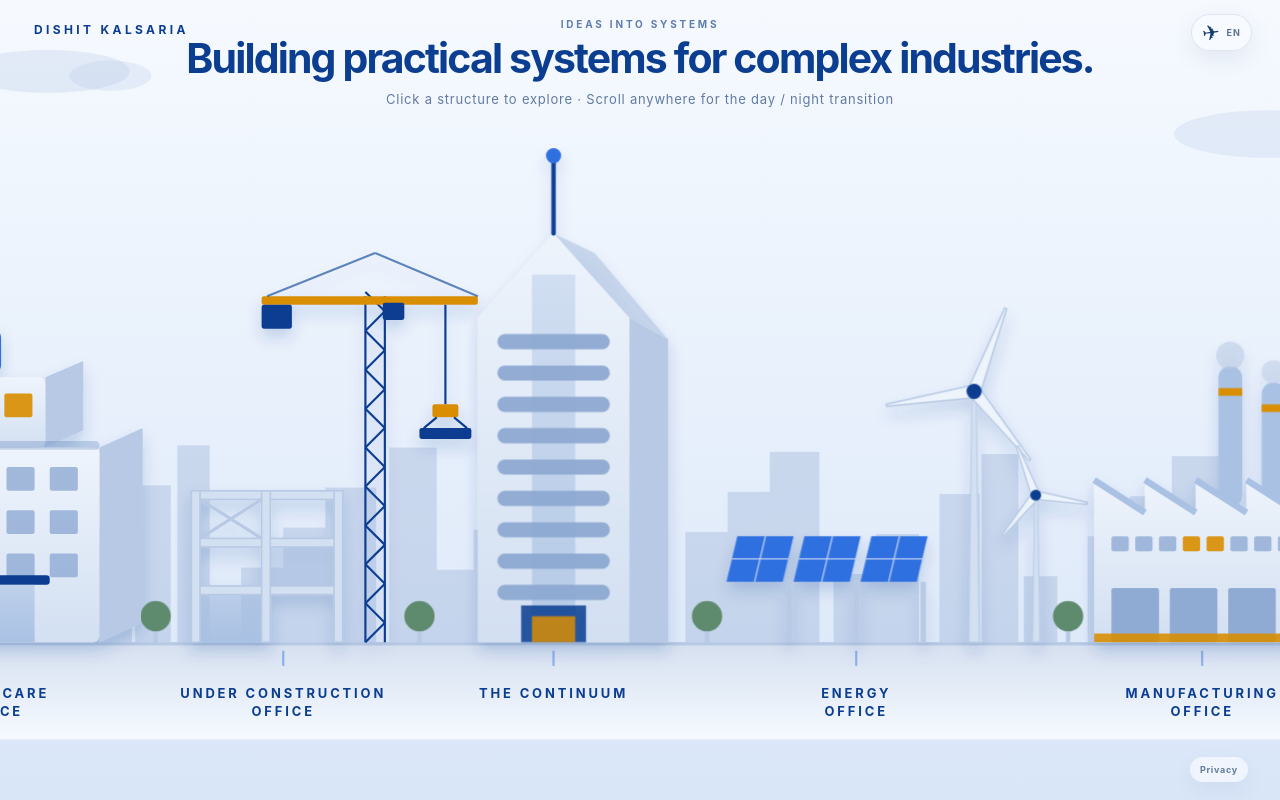
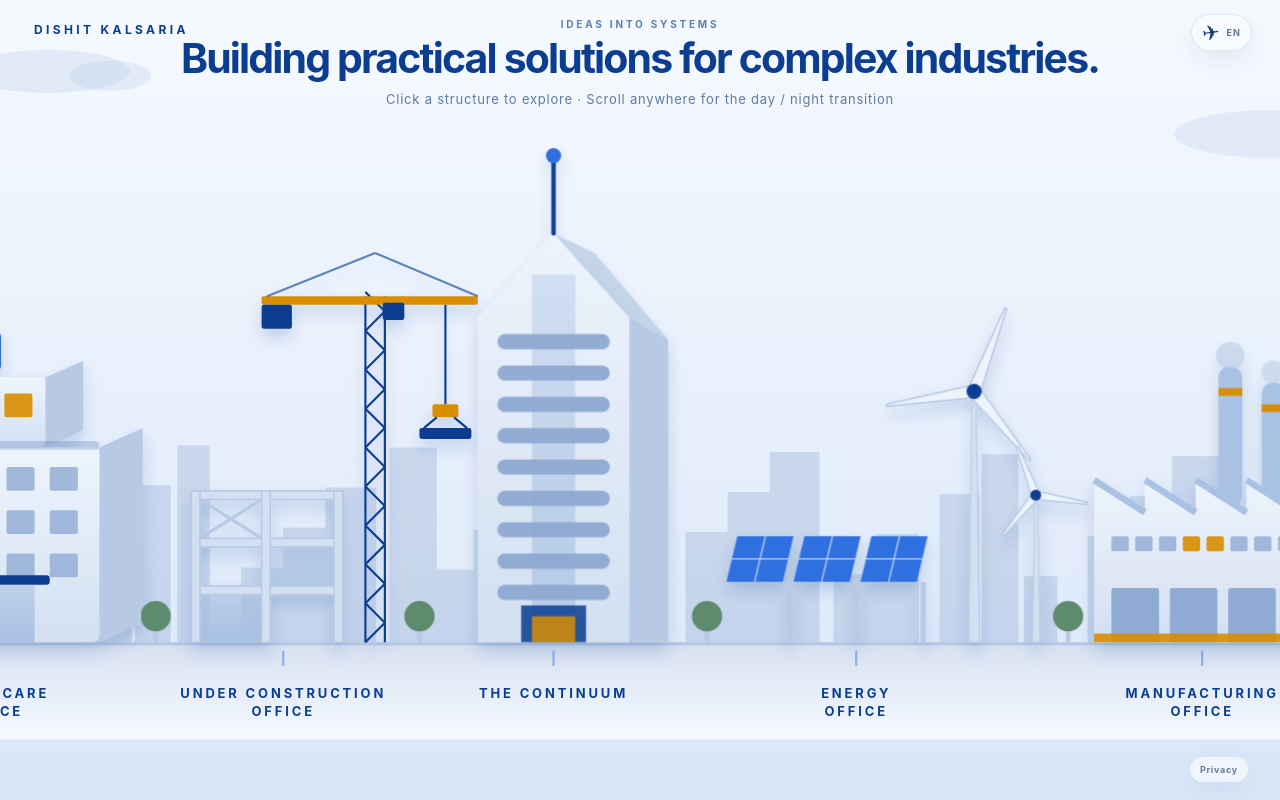
Before and after one commit to DishitKalsaria/Simpli-City, a React (Vite) app: page / in a window 1280 px wide. Built offline with nearby package versions, Linux system fonts and the light colour scheme.

Commit message:
Simpli-City Update v1.1.1

```diff
--- a/src/main.jsx
+++ b/src/main.jsx
@@ -15,7 +15,7 @@ const LANGUAGES = [
 const TRANSLATIONS = {
   nl: {
     'IDEAS INTO SYSTEMS':'IDEEËN NAAR SYSTEMEN',
-    'Building practical systems for complex industries.':'Praktische systemen bouwen voor complexe sectoren.',
+    'Building practical solutions for complex industries.':'Praktische oplossingen bouwen voor complexe sectoren.',
     'Click a structure to explore · Scroll anywhere for the day / night transition':'Klik op een gebouw om te verkennen · Scroll overal voor de dag-/nachtovergang',
     'HEALTHCARE OFFICE':'ZORGKANTOOR','UNDER CONSTRUCTION OFFICE':'KANTOOR IN AANBOUW','DISHIT TOWER':'HET CONTINUÜM','THE CONTINUUM':'HET CONTINUÜM','ENERGY OFFICE':'ENERGIEKANTOOR','MANUFACTURING OFFICE':'PRODUCTIEKANTOOR','CONNECT':'VERBINDEN',
     'Back to city':'Terug naar stad','Back to tower':'Terug naar toren','Choose a floor':'Kies een verdieping','Hover to highlight the matching tower floor. Click to open it.':'Beweeg over een verdieping om deze in de toren te markeren. Klik om te openen.',
@@ -36,7 +36,7 @@ const TRANSLATIONS = {
   },
   es: {
     'IDEAS INTO SYSTEMS':'IDEAS EN SISTEMAS',
-    'Building practical systems for complex industries.':'Construyendo sistemas prácticos para industrias complejas.',
+    'Building practical solutions for complex industries.':'Construyendo sistemas prácticos para industrias complejas.',
     'Click a structure to explore · Scroll anywhere for the day / night transition':'Haz clic en una estructura para explorar · Desplázate para cambiar entre día y noche',
     'HEALTHCARE OFFICE':'OFICINA DE SALUD','UNDER CONSTRUCTION OFFICE':'OFICINA EN CONSTRUCCIÓN','DISHIT TOWER':'EL CONTINUUM','THE CONTINUUM':'EL CONTINUUM','ENERGY OFFICE':'OFICINA DE ENERGÍA','MANUFACTURING OFFICE':'OFICINA DE MANUFACTURA','CONNECT':'CONECTAR',
     'Back to city':'Volver a la ciudad','Back to tower':'Volver a la torre','Choose a floor':'Elige un piso','Hover to highlight the matching tower floor. Click to open it.':'Pasa el cursor para resaltar el piso correspondiente. Haz clic para abrirlo.',
@@ -57,7 +57,7 @@ const TRANSLATIONS = {
   },
   fr: {
     'IDEAS INTO SYSTEMS':'DES IDÉES AUX SYSTÈMES',
-    'Building practical systems for complex industries.':'Construire des systèmes pratiques pour des secteurs complexes.',
+    'Building practical solutions for complex industries.':'Construire des systèmes pratiques pour des secteurs complexes.',
     'Click a structure to explore · Scroll anywhere for the day / night transition':'Cliquez sur une structure pour explorer · Faites défiler pour passer du jour à la nuit',
     'HEALTHCARE OFFICE':'BUREAU SANTÉ','UNDER CONSTRUCTION OFFICE':'BUREAU EN CONSTRUCTION','DISHIT TOWER':'LE CONTINUUM','THE CONTINUUM':'LE CONTINUUM','ENERGY OFFICE':'BUREAU ÉNERGIE','MANUFACTURING OFFICE':'BUREAU INDUSTRIE','CONNECT':'CONNECTER',
     'Back to city':'Retour à la ville','Back to tower':'Retour à la tour','Choose a floor':'Choisissez un étage','Hover to highlight the matching tower floor. Click to open it.':'Survolez pour mettre en évidence l’étage correspondant. Cliquez pour l’ouvrir.',
@@ -119,11 +119,11 @@ const buildingCards = {
     roleLabel: 'Data Scientist',
     timeline: 'May 2021 – Dec 2025',
     skills: ['Data products', 'Forecasting', 'Product ownership', 'Operational analytics'],
-    ratings: [['Data Products', '4.9'], ['Analytics', '4.8'], ['Leadership', '4.7']],
+    ratings: [['Data Products', '4.9'], ['Analytics', '4.5'], ['Leadership', '4.2']],
     applications: ['Snowflake', 'Salesforce', 'Power BI', 'Excel', 'Power Apps', 'Python', 'SQL'],
     highlights: [
       'Reduced manual effort by up to 80% and improved reporting cycle time by 65%.',
-      'Presented a live enterprise MVP demo to 500+ attendees and supported 50+ users.',
+      'Spearheaded UNIT; an enterprise data product that supported 50+ users and presented at NG Expo 2025 as a showcase of operational data products.',
       'Translated stakeholder needs into KPIs, backlog items, release priorities, and UAT.'
     ]
   },
@@ -134,9 +134,9 @@ const buildingCards = {
     metrics: [['Time Saved', '15 hrs/wk'], ['Money Saved', '$40K+/yr'], ['Users Helped', '15+ users']],
     company: 'Vijay Engineering Works',
     roleLabel: 'Supply Chain / Data Analyst',
-    timeline: 'Aug 2016 – Jul 2018',
+    timeline: 'Dec 2015 – Dec 2017',
     skills: ['Manufacturing analytics', 'BOM readiness', 'Inventory visibility', 'Quality tracking'],
-    ratings: [['Operations', '4.7'], ['Planning', '4.6'], ['Quality', '4.5']],
+    ratings: [['Operations', '4.0'], ['Planning', '3.9'], ['Quality', '4.5']],
     applications: ['SAP ERP', 'Excel', 'Power BI', 'MRP / Production planning', 'Supplier tracking', 'Quality reporting'],
     highlights: [
       'Built dashboards across production, backlog, dispatch, vendors, and quality.',
@@ -213,7 +213,7 @@ const floorData = [
     credentials:[["NASA's Human Rover Exploration Challenge 2017",'Representing India as part of Team Technovators'],['Institute of Engineering Technology (IET)',"Joint Secretary of Electronics and Telecomm. Department of IET's NMIMS chapter."]],
     endorsements:[
       '“Thank you Dishit for your continued focus on finding a better way to resolve issues for the team.” — Manager, National Grid',
-      '“Thank you Dishit for your continued focus on finding a better way to resolve issues for the team. This appreciate award is a small recognition for your efforts. You are effectively collaborating across 4 departments to achieve better outcomes for our commercial customers. You are centralizing data and being innovative in consolidating information for the account audit. The speed you are using to address these business challenges is greatly appreciated. We are so glad to have you here at National Grid” — Vice President, Account Management, National Grid'
+      '“This appreciate award is a small recognition for your efforts, Dishit. You are effectively collaborating across 4 departments to achieve better outcomes for our commercial customers. You are centralizing data and being innovative in consolidating information for the account audit. The speed you are using to address these business challenges is greatly appreciated. We are so glad to have you here at National Grid” — Vice President, Account Management, National Grid'
     ]
   },
   {
@@ -1216,7 +1216,7 @@ function App(){
 
     <div className={`masthead ${focus !== 'city' ? 'hidden' : ''}`}>
       <div className="eyebrow">{tr(language,'IDEAS INTO SYSTEMS')}</div>
-      <h1>{tr(language,'Building practical systems for complex industries.')}</h1>
+      <h1>{tr(language,'Building practical solutions for complex industries.')}</h1>
       <p className="desktop-city-instructions">{tr(language,'Click a structure to explore · Scroll anywhere for the day / night transition')}</p>
     </div>
 
```
